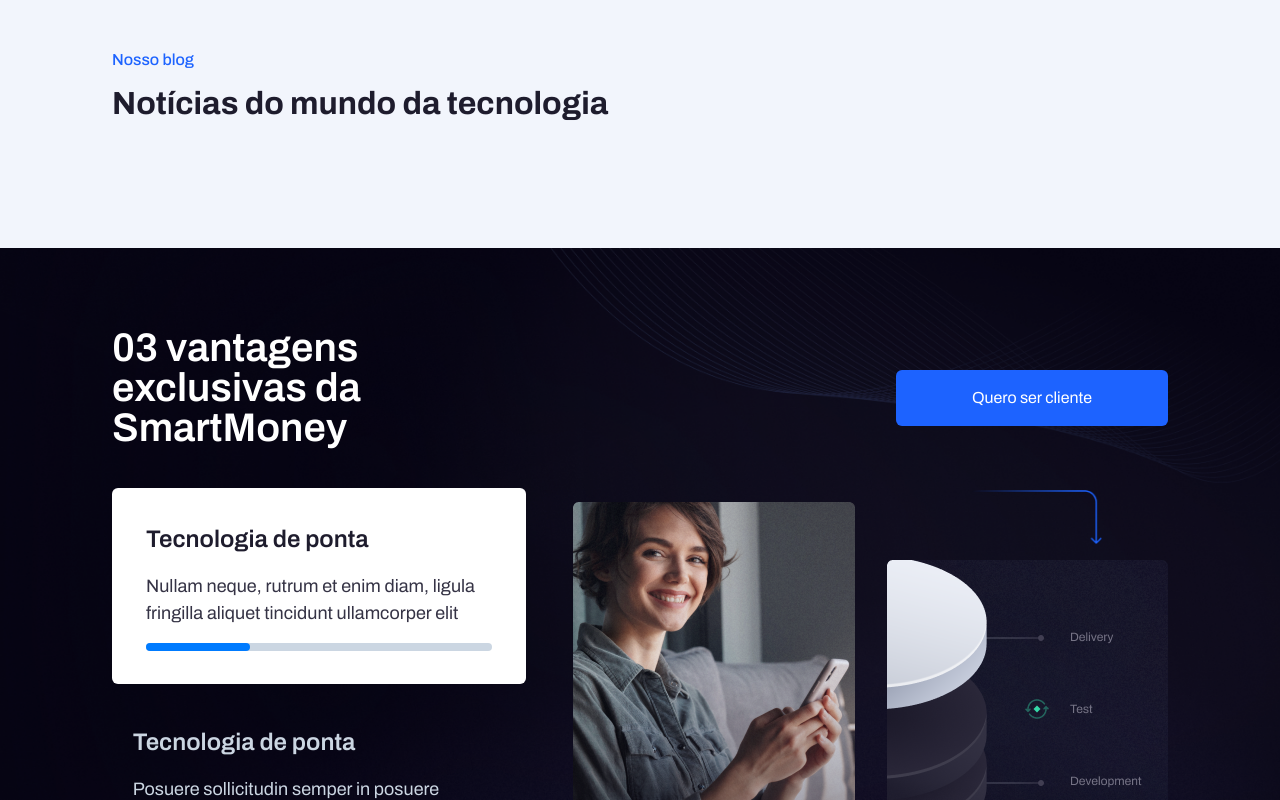
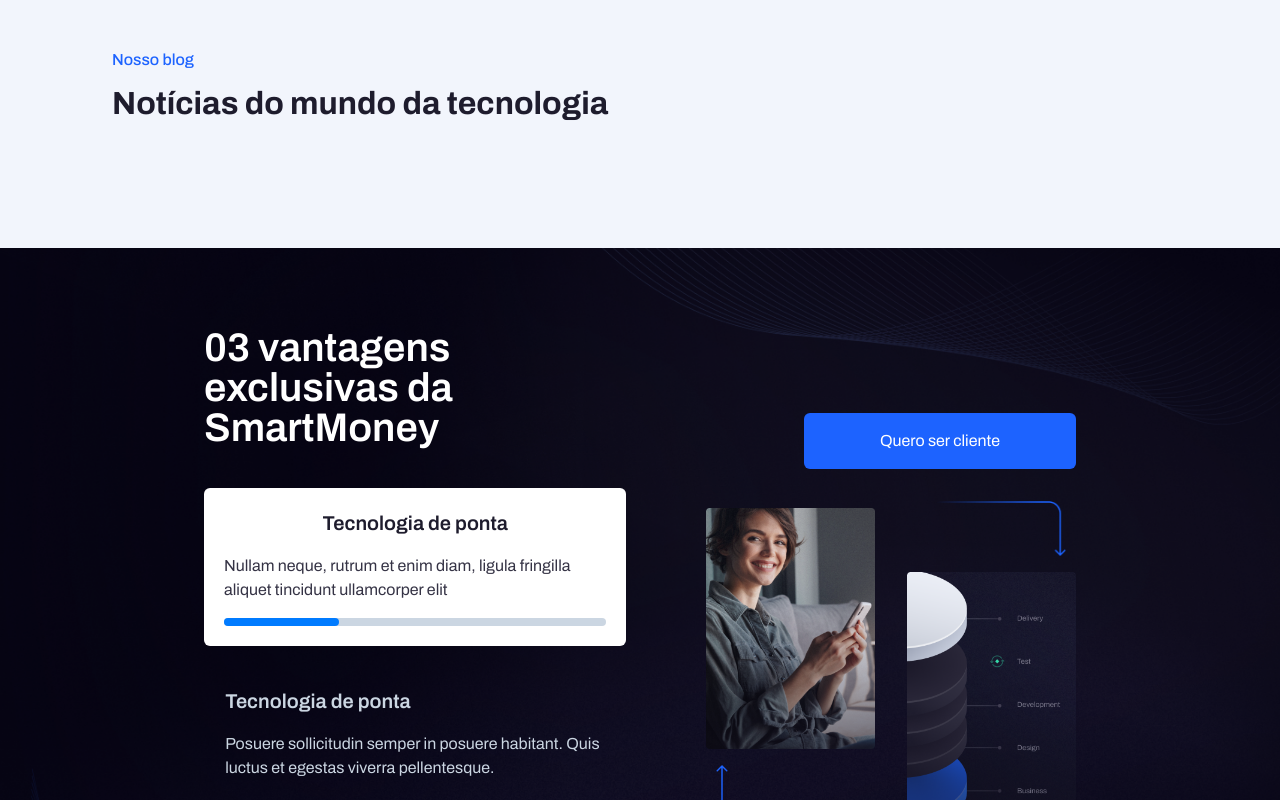
Before and after one commit to milena-juliao/digital_bank, a Next.js app: page / in a window 1280 px wide. Shown: the part 2000-2800 px from the top of the page. Built offline with nearby package versions, Linux system fonts and the light colour scheme; no server answers.

Commit message:
Ajustes de responsividade nas seções: faq e vantagens

```diff
--- a/app/components/Styled/BannersText.styled.ts
+++ b/app/components/Styled/BannersText.styled.ts
@@ -4,10 +4,9 @@
   width: 100%;
   display: flex;
   flex-direction: row;
-  justify-content: space-between;
+  justify-content: center;
   align-items: center;
   padding: 5rem 7rem;
-  gap: 2rem;
 
   @media (max-width: 768px) {
     flex-direction: column;
@@ -28,6 +27,7 @@
 `;
 
 export const Banner = styled.div`
+  width: 30rem;
   display: flex;
   justify-content: center;
   align-items: center;
--- a/app/components/Styled/FAQ.styled.ts
+++ b/app/components/Styled/FAQ.styled.ts
@@ -3,25 +3,26 @@
 export const Container = styled.div`
   width: 100%;
   display: flex;
-  justify-content: space-between;
+  justify-content: center;
   align-items: center;
   background-color: #F2F5FC;
   padding: 5rem 7rem;
+  gap: 2rem;
 
-  @media (max-width: 768px) {
+  @media (max-width: 900px) {
     flex-direction: column;
     padding: 4rem 0;
   }
 `;
 
 export const Infos = styled.div`
-  width: 411px;
+  width: 30%;
   display: flex;
   flex-direction: column;
   padding: 20px;
   gap: 16px;
 
-  @media (max-width: 768px) {
+  @media (max-width: 900px) {
     width: 100%;
     padding: 0 1.7rem;
     align-items: center;
@@ -41,7 +42,7 @@
   font-weight: 600;
   color: #070514;
 
-  @media (max-width: 768px) {
+  @media (max-width: 1320px) {
     font-size: var(--font-24);
   }
 `;
@@ -52,7 +53,7 @@
   color: #413E52;
   margin-bottom: 3.75rem;
 
-  @media (max-width: 768px) {
+  @media (max-width: 900px) {
     font-size: var(--font-14);
     text-align: center;
     margin-bottom: 2.5rem;
@@ -81,11 +82,13 @@
 `;
 
 export const QuestionsContainer = styled.div`
+  width: 50%;
   display: flex;
   flex-direction: column;
   gap: 16px;
 
-  @media (max-width: 768px) {
+  @media (max-width: 900px) {
+    width: 100%;
     gap: 0;
     padding: 0 1rem;
     margin-top: 3rem;
@@ -97,7 +100,7 @@
   flex-direction: column;
   gap: 8px;
 
-  @media (max-width: 768px) {
+  @media (max-width: 900px) {
     gap: 0;
     border-bottom: 2px solid #CBD6E280;
 
@@ -108,8 +111,8 @@
 `;
 
 export const Question = styled.button`
-  width: 696px;
-  height: 112px;
+  width: 100%;
+  min-height: 5rem;
   background: #FFFFFF;
   box-shadow: 0px 15px 30px -10px rgba(76, 74, 94, 0.1);
   border-radius: 6px;
@@ -120,8 +123,7 @@
   gap: 24px;
   font-family: 'Archivo';
   font-weight: 400;
-  font-size: 20px;
-  line-height: 150%;
+  font-size: var(--font-18);
   color: #0D0B1A;
   border: none;
   cursor: pointer;
@@ -131,11 +133,9 @@
   }
 
   span {
-    width: 27px;
     font-size: 24px;
-    line-height: 125%;
 
-    @media (max-width: 768px) {
+    @media (max-width: 900px) {
       font-size: var(--font-16);
     }
   }
@@ -144,8 +144,7 @@
     outline: none;
   }
 
-  @media (max-width: 768px) {
-    Width: 100%;
+  @media (max-width: 900px) {
     height: auto;
     font-size: var(--font-14);
     border-radius: 0;
@@ -160,7 +159,7 @@
 `;
 
 export const Answer = styled.div`
-  width: 696px;
+  width: 100%;
   padding: 12px 24px;
   font-family: 'Archivo';
   font-weight: 400;
@@ -170,7 +169,7 @@
   background-color: #fff;
   border-radius: 6px;
 
-  @media (max-width: 768px) {
+  @media (max-width: 900px) {
     Width: 100%;
     border-radius: 0;
     font-size: var(--font-14);
--- a/app/components/Styled/Hero.styled.ts
+++ b/app/components/Styled/Hero.styled.ts
@@ -2,10 +2,10 @@
 
 export const HeroWrapper = styled.section`
   display: flex;
-  justify-content: space-between;
+  justify-content: center;
   align-items: center;
   padding: 5rem 7rem;
-  gap: 40px;
+  gap: 3rem;
   background: #070514 center / cover no-repeat url("/backgrounds/bg_hero.png");
 
   @media (max-width: 1200px) {
--- a/app/components/Styled/Solutions.styled.ts
+++ b/app/components/Styled/Solutions.styled.ts
@@ -2,10 +2,10 @@
 
 export const Wrapper = styled.div`
   display: flex;
-  justify-content: space-between;
+  justify-content: center;
   align-items: center;
   padding: 5rem 7rem;
-  gap: 40px;
+  gap:5rem;
   background: #fff;
 
   @media (max-width: 1200px) {
--- a/app/components/Styled/Vantagens.styled.ts
+++ b/app/components/Styled/Vantagens.styled.ts
@@ -5,25 +5,25 @@
 }
 
 export const VantagensContainer = styled.div`
+  width: 100%;
   display: flex;
-  flex-direction: column;
   align-items: center;
-  padding: 1.7rem;
-  gap: 20px;
+  justify-content: center;
+  padding: 5rem 7rem;
+  gap: 5rem;
   background: #070514 center / cover no-repeat url("/backgrounds/bg_vantagens.png");
 
-  @media (min-width: 1200px) {
-    flex-direction: row;
-    justify-content: space-between;
-    padding: 5rem 7rem;
+  @media (max-width: 1200px) {
+    flex-direction: column;
+    padding: 5rem 1.7rem;
   }
 `;
 
 export const Section = styled.div`
-  width: 100%;
+  width: 40%;
   display: flex;
   flex-direction: column;
-  align-items: center;
+  align-items: flex-start;
   gap: 40px;
 
   .topicos {
@@ -31,9 +31,9 @@
     margin: 0 auto;
   }
 
-  @media (min-width: 1200px) {
-    width: 40%;
-    align-items: flex-start;
+  @media (max-width: 900px) {
+    width: 100%;
+    align-items: center;
   }
 `;
 
@@ -55,47 +55,43 @@
   font-family: 'Archivo', sans-serif;
   font-size: 16px;
   color: ${(props) => props.color || "black"};
-  text-align: center;
-
-  @media (min-width: 1200px) {
-    font-size: 18px;
-    text-align: left;
-  }
+  text-align: start;
 `;
 
 export const ImageWrapper = styled.div`
-  width: 75%;
+  width: 35%;
   display: flex;
   flex-direction: column;
-  align-items: center;
+  align-items: flex-end;
   gap: 2rem;
 
-  @media (min-width: 1200px) {
-    width: 60%;
-    align-items: flex-end;
-    gap: 4rem;
+  @media (max-width: 900px) {
+    align-items: center;
+  }
+
+  @media (max-width: 768px) {
+    width: 80%;
   }
 `;
 
 export const Images = styled.div`
+  width: 100%;
   display: flex;
   flex-direction: row;
   gap: 2rem;
   align-items: center;
+  justify-content: flex-end;
 
   div {
+    width: 100%;
     display: flex;
     flex-direction: column;
     gap: 1rem;
     align-items: center;
   }
 
-  @media (min-width: 1200px) {
-    flex-direction: row;
-
-    div:first-child {
-      align-items: flex-end;
-    }
+  @media (max-width: 700px) {
+    gap: .5rem;
   }
 `;
 
@@ -104,11 +100,6 @@
   border-radius: 6px;
   padding: 20px;
   text-align: center;
-
-  @media (min-width: 1200px) {
-    padding: 33px 34px;
-    text-align: left;
-  }
 `;
 
 export const TitleCard = styled.h2<ColorProps>`
@@ -116,10 +107,6 @@
   font-weight: 600;
   color: ${(props) => props.color || "black"};
   margin-bottom: 1rem;
-
-  @media (min-width: 1200px) {
-    font-size: 24px;
-  }
 `;
 
 export const BarEffect = styled.div`
```
